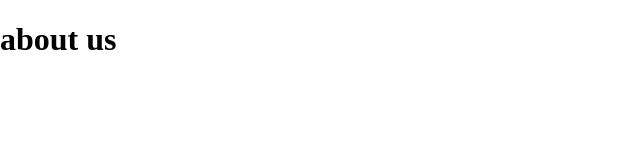
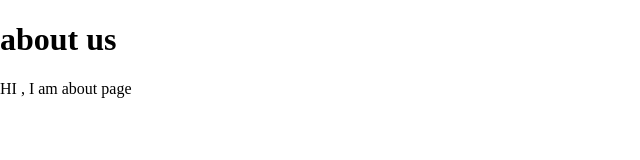
Before and after one commit to parvezkhan007/learning-git, a plain HTML site: page about.html in a window 1280 px wide. Shown: the whole page, without its empty margins (0-640 px from the left). Drawn offline with Linux system fonts and the light colour scheme.

Commit message:
add about paragraph

```diff
--- a/about.html
+++ b/about.html
@@ -8,6 +8,7 @@
 </head>
 <body>
     <h1>about us</h1>
+    <p>HI , I am about page</p>
 
 </body>
 </html>
```
